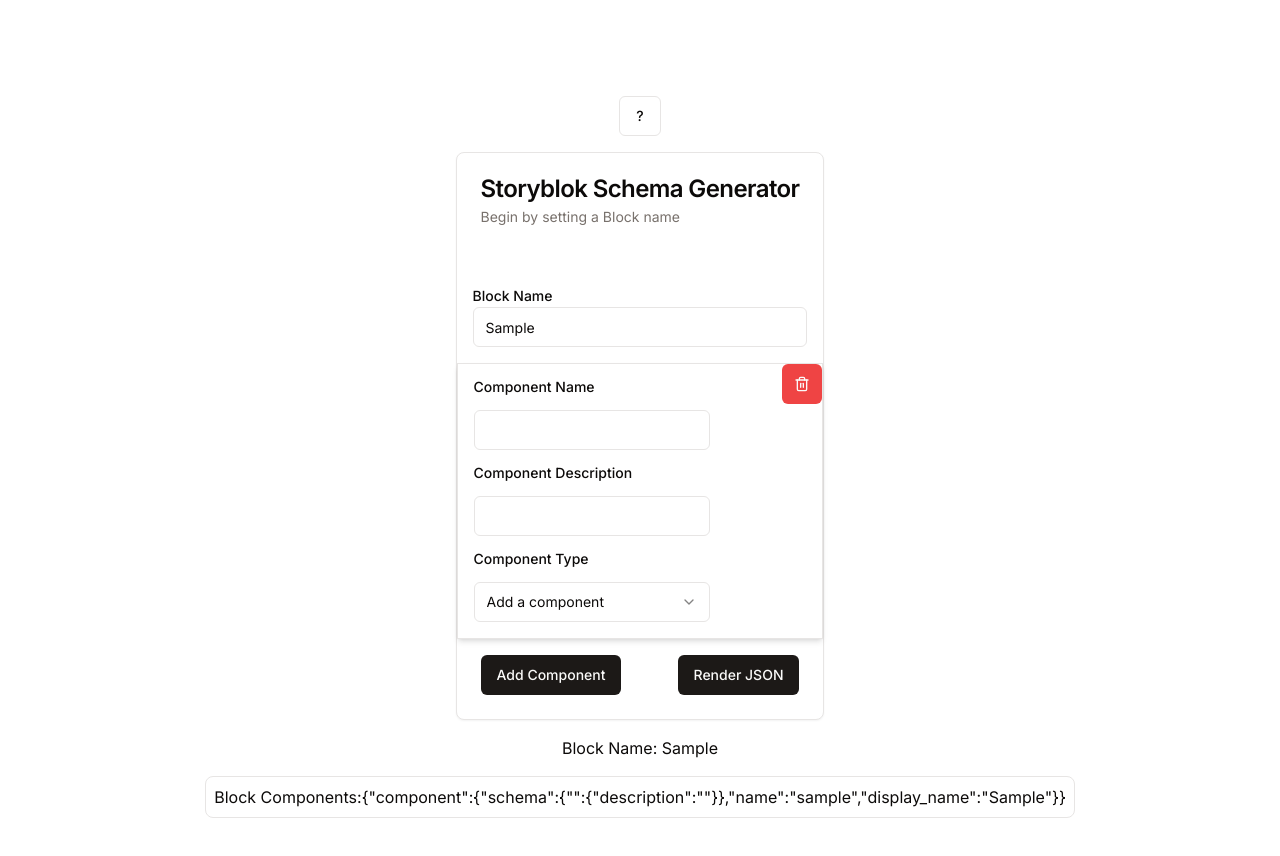
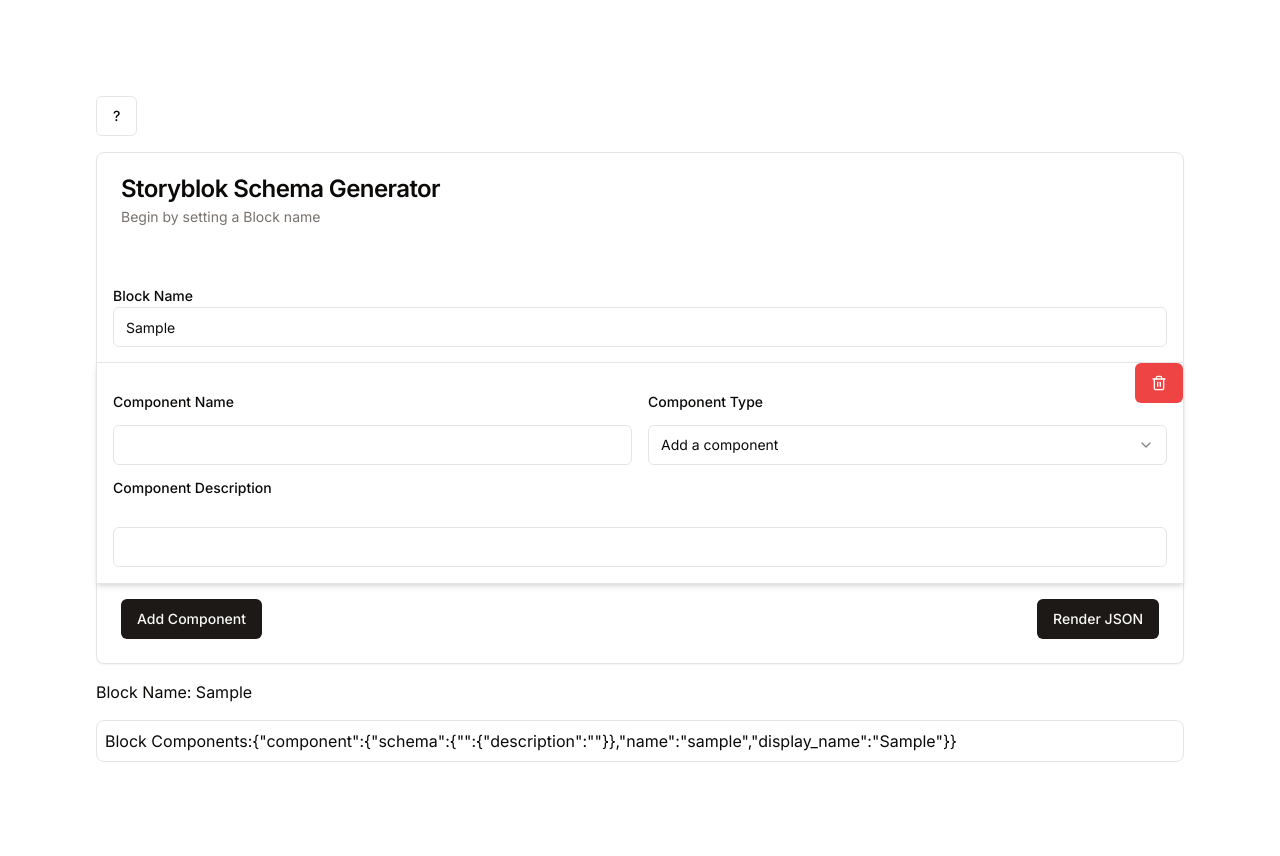
Before and after one commit to Bazzana/frugal-schema, a Next.js app: page / in a window 1280 px wide. Both pictures are taken after typing "Sample" into the empty fields and a click on the button "Add Component". Shown: the top 856 px of the page. Built offline with nearby package versions, Linux system fonts and the light colour scheme.

Commit message:
Fix a bunch of style issues
@todo: type decs

```diff
--- a/app/page.tsx
+++ b/app/page.tsx
@@ -2,10 +2,10 @@
 
 import { useState } from "react";
 
-import ComponentSelect from "../components/ComponentSelect.js";
-import Button from "../components/GenericButton.js";
-import DescriptionDialog from "../components/DescriptionDialog.js";
-import OutputJSON from "../components/OutputJSON.js";
+import ComponentSelect from "../components/ComponentSelect.tsx";
+import Button from "../components/GenericButton.tsx";
+import DescriptionDialog from "../components/DescriptionDialog.tsx";
+import OutputJSON from "../components/OutputJSON.tsx";
 
 import {
   Card,
@@ -55,8 +55,11 @@
   }
 
   return (
-    <main className="flex min-h-screen flex-col items-center justify-center gap-4 p-24">
-      <DescriptionDialog />
+    <main className="container relative flex min-h-screen flex-col items-center justify-center gap-4 p-24">
+      <div className="relative grid w-full scroll-m-20 gap-4">
+        <div className="flex grow-0">
+          <DescriptionDialog />
+        </div>
       <Card>
         <CardHeader>
           <CardTitle>Storyblok Schema Generator</CardTitle>
@@ -89,7 +92,7 @@
       <div>Block Name: {blockName} </div>
       <div className="border px-2 py-2 rounded-lg">Block Components:
         <OutputJSON blockName={blockName} component={componentList}/>
-      </div>
+      </div></div>
     </main>
   );
 }
--- a/components/ComponentSelect.js
+++ b/components/ComponentSelect.tsx
@@ -11,7 +11,7 @@
 import { Label } from "@/components/ui/label"
 import { Input } from "@/components/ui/input"
 
-import DeleteButton from "./DeleteButton.js";
+import DeleteButton from "./DeleteButton.tsx";
 
 // Hardcoded list of defined component types
 // Context: https://www.storyblok.com/docs/api/management/core-resources/components/possible-field-types
@@ -49,23 +49,23 @@
     };
 
   return (
-    <div className="border flex gap-4 justify-between mb-4 bg-background border-py-4 relative -mt-1 -mx-4 shadow-md">
-      <div className="flex gap-4 flex-col flex-grow py-4 px-4">
-      <Label htmlFor="Component Name">Component Name</Label>
+    <div className="border flex flex-col bg-background relative -m-[1px] -mx-[1px] shadow-md justify-end">
+      <div className="flex justify-end">
+        <DeleteButton onClick={removeComponent}/>
+      </div>
+      <div className="flex gap-4 flex-col flex-grow pb-4 px-4">
+        <div className="flex flex-row justify-between gap-4">
+          <div className="flex flex-col basis-1/2">
+            <Label htmlFor="Component Name" className="mb-4">Component Name</Label>
             <Input
             name="Component Name"
             required
             value={componentName}
             onChange={(e) => handleInputChange(e.target.value)}  // Update local state on input change
             />
-        <Label htmlFor="Component Type">Component Description</Label>
-        <Input
-        name="Component Description"
-        required
-        value={componentDescription}
-        onChange={(e) => handleDescriptionChange(e.target.value)}  // Update local state on input change
-        />
-        <Label htmlFor="Component Type">Component Type</Label>
+          </div>
+          <div className="flex flex-col basis-1/2">
+            <Label htmlFor="Component Type" className="mb-4">Component Type</Label>
             <Select className="flex-grow" name="Component Type" value={componentType}
             onValueChange={(value) => {
               handleSelectChange(value);  // Handle change to notify parent
@@ -80,7 +80,15 @@
             </SelectContent>
             </Select>
           </div>
-      <DeleteButton className="flex-shrink pt-1" onClick={removeComponent}/>
+        </div>
+        <Label htmlFor="Component Description" className="mb-4">Component Description</Label>
+        <Input
+        name="Component Description"
+        required
+        value={componentDescription}
+        onChange={(e) => handleDescriptionChange(e.target.value)}  // Update local state on input change
+        />
+      </div>
     </div>
   )
 }
--- a/components/DeleteButton.js
+++ b/components/DeleteButton.tsx
@@ -5,7 +5,7 @@
 export function DeleteButton({onClick}) {
 
     return(
-      <Button onClick={onClick} variant="destructive" className="w-5 px-3 flex-shrink">
+      <Button onClick={onClick} variant="destructive" className="h-10 -mb-2">
         <Trash2 className="h-4 w-4" />
       </Button>
     )
```
Also changed, not shown: components/DescriptionDialog.tsx (renamed from components/DescriptionDialog.js), components/GenericButton.tsx (renamed from components/GenericButton.js), components/OutputJSON.tsx (renamed from components/OutputJSON.js). Lines whose indentation alone changed are shown as unchanged.
